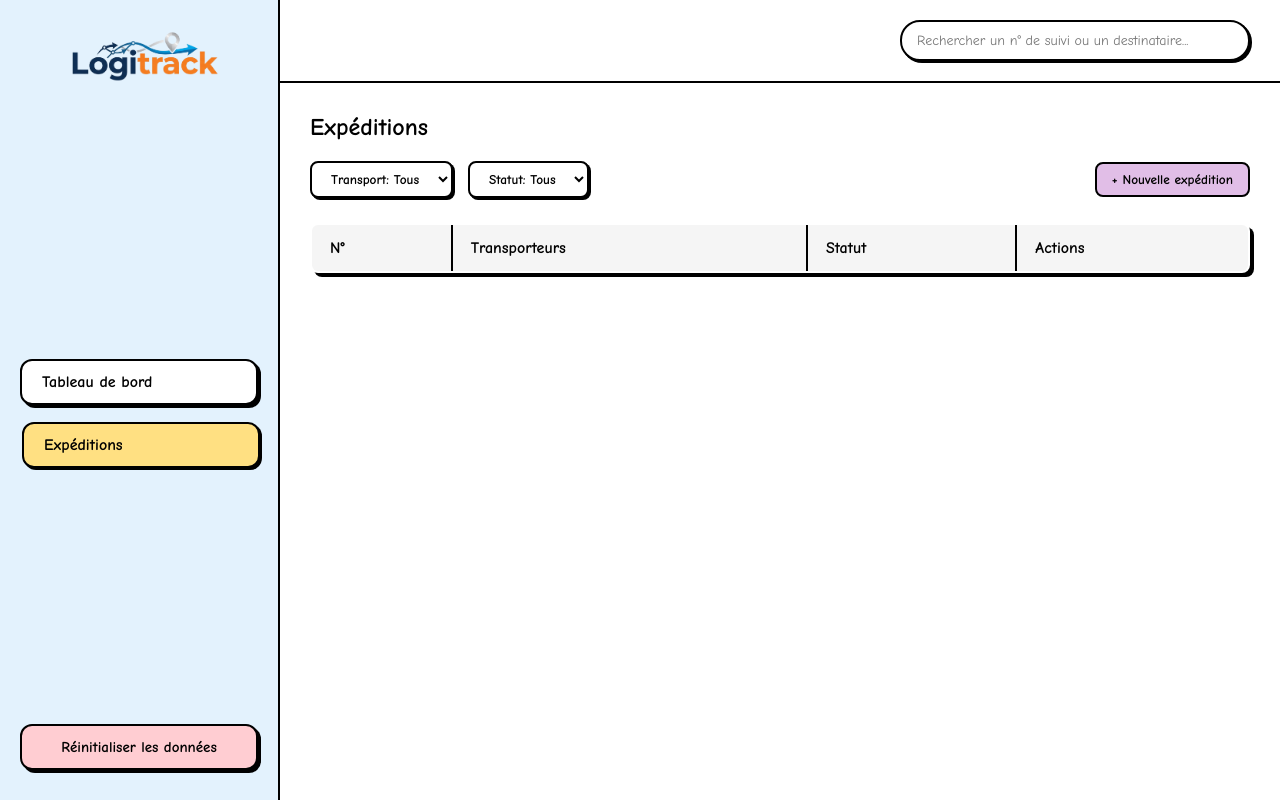
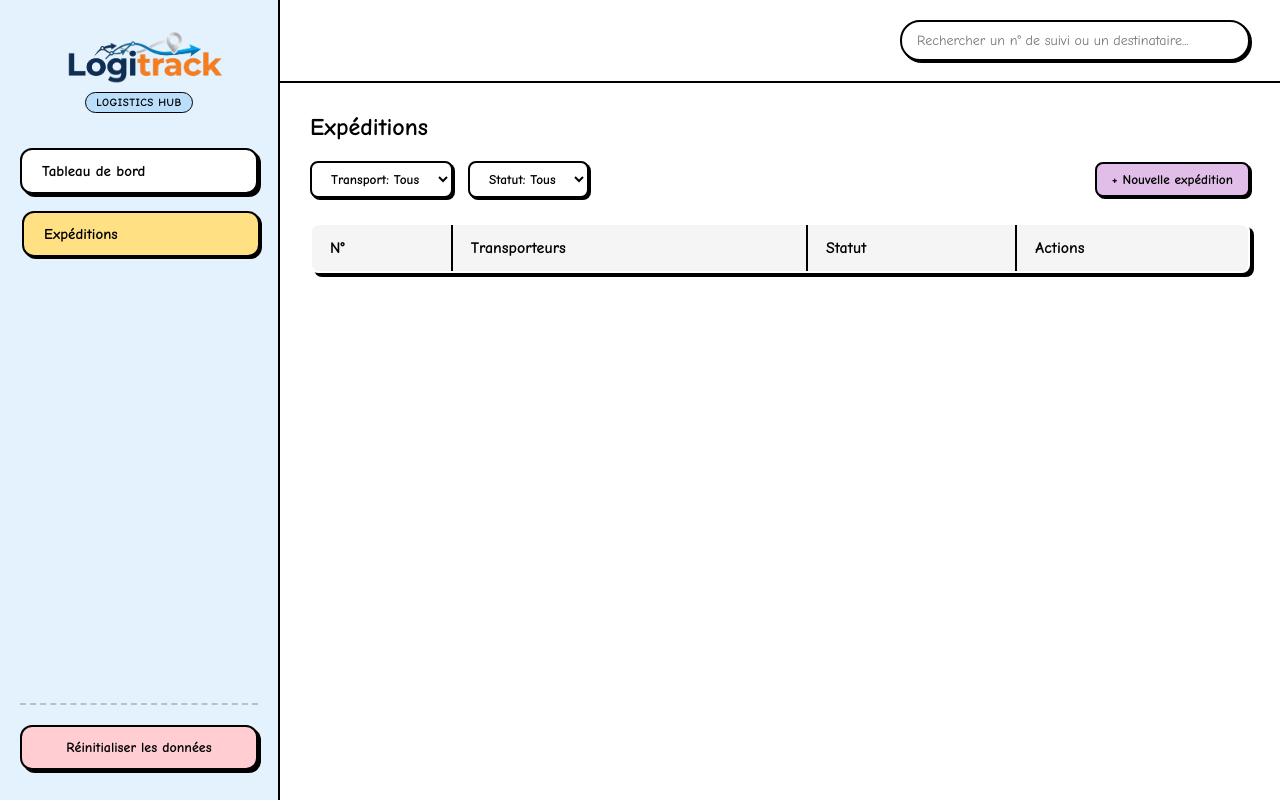
Before and after one commit to amelbounneche-05/Logitrack, a plain HTML site: page index.html in a window 1280 px wide. Drawn offline with Linux system fonts and the light colour scheme; no server answers.

Commit message:
style(sidebar): redesign sidebar layout to be compact, balanced, and attractive with a header badge

```diff
--- a/css/main.css
+++ b/css/main.css
@@ -18,30 +18,43 @@ body {
   overflow: hidden;
 }
 
-/* Sidebar Styling optimized */
+/* Sidebar Styling - Compact & Attractive */
 .sidebar {
   width: 280px;
   background-color: #e3f2fd;
   border-right: 2px solid #000;
   display: flex;
   flex-direction: column;
-  justify-content: space-between;
+  justify-content: flex-start;
   align-items: center;
   padding: 30px 20px;
+  gap: 35px;
+  box-shadow: 4px 0px 0px rgba(0, 0, 0, 0.05);
 }
 
 .logo-container {
   width: 100%;
   display: flex;
-  justify-content: center;
+  flex-direction: column;
   align-items: center;
-  margin-bottom: 20px;
+  gap: 8px;
 }
 
 .logo-container img {
-  max-width: 180px;
+  max-width: 190px;
   height: auto;
   object-fit: contain;
+}
+
+.sidebar-badge {
+  font-size: 11px;
+  font-weight: bold;
+  background: #bbdefb;
+  border: 1.5px solid #000;
+  padding: 3px 10px;
+  border-radius: 12px;
+  text-transform: uppercase;
+  letter-spacing: 0.5px;
 }
 
 .nav-menu {
@@ -57,7 +70,7 @@ body {
   background: #fff;
   border: 2px solid #000;
   border-radius: 12px;
-  font-size: 16px;
+  font-size: 15px;
   font-weight: bold;
   text-align: left;
   cursor: pointer;
@@ -76,20 +89,30 @@ body {
   transform: translate(2px, 2px);
 }
 
+.sidebar-footer {
+  width: 100%;
+  margin-top: auto;
+  padding-top: 20px;
+  border-top: 2px dashed rgba(0, 0, 0, 0.2);
+}
+
 .btn-reset {
   width: 100%;
   padding: 12px 20px;
   background: #ffcdd2;
   border: 2px solid #000;
   border-radius: 12px;
-  font-size: 15px;
+  font-size: 14px;
   font-weight: bold;
   cursor: pointer;
   box-shadow: 3px 3px 0px #000;
+  transition: transform 0.1s ease;
 }
 
 .btn-reset:hover {
   background: #ef9a9a;
+  transform: translate(-1px, -1px);
+  box-shadow: 4px 4px 0px #000;
 }
 
 /* Main Content Area */
--- a/index.html
+++ b/index.html
@@ -8,17 +8,21 @@
 </head>
 <body>
   <div class="app-layout">
-    <!-- Sidebar with clickable brand logo -->
+    <!-- Sidebar with attractive compact layout -->
     <aside class="sidebar">
       <div id="home-logo" class="logo-container" style="cursor: pointer;">
-        <img src="./assets/logo_logitrack.png" alt="LogiTrack" style="width: 100%; max-height: 60px; object-fit: contain;">
+        <img src="./assets/logo_logitrack.png" alt="LogiTrack">
+        <span class="sidebar-badge">Logistics Hub</span>
       </div>
 
       <nav class="nav-menu">
         <button type="button" class="nav-btn" data-view="dashboard">Tableau de bord</button>
         <button type="button" class="nav-btn active" data-view="shipments">Expéditions</button>
       </nav>
-      <button type="button" id="reset-data-btn" class="btn-reset">Réinitialiser les données</button>
+
+      <div class="sidebar-footer">
+        <button type="button" id="reset-data-btn" class="btn-reset">Réinitialiser les données</button>
+      </div>
     </aside>
 
     <!-- Main Content Wrapper -->
@@ -96,7 +100,7 @@
                 <option value="PENDING">En attente</option>
               </select>
             </div>
-            <button id="new-shipment-btn" style="background: #e1bee7; border: 2px solid #000; border-radius: 8px; padding: 8px 15px; font-weight: bold; cursor: pointer;">+ Nouvelle expédition</button>
+            <button id="new-shipment-btn" style="background: #e1bee7; border: 2px solid #000; border-radius: 8px; padding: 8px 15px; font-weight: bold; cursor: pointer; box-shadow: 2px 2px 0px #000;">+ Nouvelle expédition</button>
           </div>
 
           <table class="shipments-table">
@@ -112,14 +116,13 @@
           </table>
         </section>
 
-        <!-- DETAILS PAGE VIEW (Matching Mockup) -->
+        <!-- DETAILS PAGE VIEW -->
         <section id="view-details" class="view-section" style="display: none;">
           <div style="margin-bottom: 15px;">
             <button id="details-back-btn" style="background: none; border: none; font-weight: bold; cursor: pointer; font-size: 16px;">← Retour</button>
           </div>
           <h2 id="details-title" style="margin-bottom: 25px;">Détails expédition</h2>
 
-          <!-- Timeline Progress -->
           <div style="display: flex; align-items: center; justify-content: space-between; margin-bottom: 35px; max-width: 650px;">
             <div style="text-align: center;">
               <div id="t-step-1" style="width: 26px; height: 26px; border-radius: 50%; background: #64b5f6; border: 2px solid #000; margin: 0 auto 8px;"></div>
@@ -139,7 +142,6 @@
             </div>
           </div>
 
-          <!-- Info Box -->
           <div style="border: 2px solid #000; border-radius: 12px; padding: 25px; max-width: 550px; background: #fff; margin-bottom: 30px; box-shadow: 4px 4px 0px #000;">
             <p id="details-recipient" style="font-size: 16px; margin-bottom: 12px; font-weight: bold;"></p>
             <p id="details-carrier" style="font-size: 16px; margin-bottom: 12px;"></p>
@@ -147,7 +149,6 @@
             <p id="details-date" style="font-size: 16px;"></p>
           </div>
 
-          <!-- Action Buttons -->
           <div style="display: flex; gap: 15px;">
             <button id="page-edit-btn" style="background: #c8e6c9; border: 2px solid #000; border-radius: 8px; padding: 10px 25px; font-weight: bold; cursor: pointer; box-shadow: 3px 3px 0px #000;">Modifier</button>
             <button id="page-delete-btn" style="background: #ffcdd2; border: 2px solid #000; border-radius: 8px; padding: 10px 25px; font-weight: bold; cursor: pointer; box-shadow: 3px 3px 0px #000;">Supprimer</button>
```
